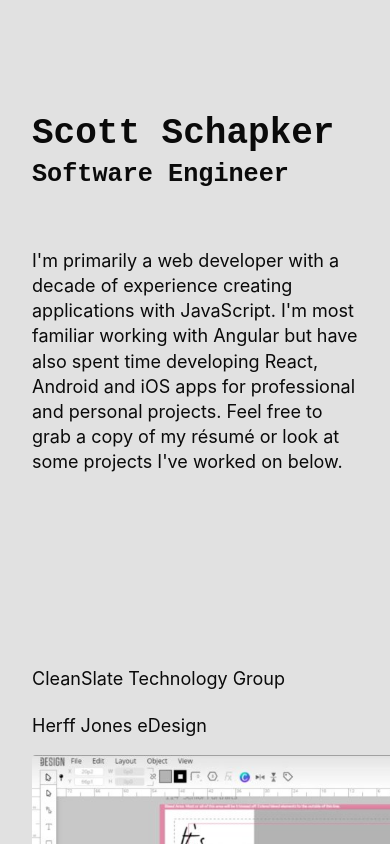
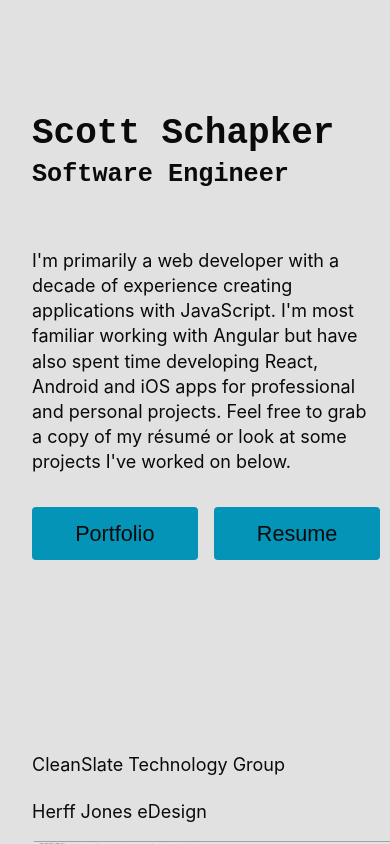
Before and after one commit to scoottrick/my-website, a Vue app: page / in a window 390 px wide. Shown: the top 844 px of the page. Built offline with nearby package versions, Linux system fonts and the light colour scheme; some icons are missing.

Commit message:
Reintroduces navigation buttons

```diff
--- a/src/assets/main.css
+++ b/src/assets/main.css
@@ -10,6 +10,11 @@
     #app {
         padding: 2rem;
     }
+}
+
+button,
+a {
+    cursor: pointer;
 }
 
 a {
--- a/src/components/IntroSection.vue
+++ b/src/components/IntroSection.vue
@@ -1,8 +1,12 @@
 <script setup>
-import { ref } from 'vue';
+import { ref, onMounted } from 'vue';
 
 const hackable = ref(null);
-let animating = ref(false);
+const animating = ref(false);
+
+onMounted(() => {
+    setTimeout(triggerHackEffect, 200);
+});
 
 function triggerHackEffect() {
     hackText(hackable.value);
@@ -14,7 +18,7 @@ function randomLetter() {
 }
 
 function hackText(target) {
-    if (animating.value) {
+    if (!target || animating.value) {
         return;
     }
     const initialText = target.innerText;
@@ -46,7 +50,7 @@ function hackText(target) {
 
 <template>
     <div class="header" @mouseenter="triggerHackEffect">
-        <div class="description-container">
+        <div class="text">
             <span>
                 <h1>Scott Schapker</h1>
                 <h2 ref="hackable">Software Engineer</h2>
@@ -58,7 +62,19 @@ function hackText(target) {
                 free to grab a copy of my résumé or look at some projects I've worked on below.
             </p>
         </div>
-        <img src="/headshot.jpg" alt="Me" />
+        <div class="image">
+            <img src="/headshot.jpg" alt="Me" />
+        </div>
+        <nav>
+            <span>
+                <a href="#portfolio">
+                    <button>Portfolio</button>
+                </a>
+                <a href="/Scott-Schapker-Resume.pdf" target="_blank">
+                    <button>Resume</button>
+                </a>
+            </span>
+        </nav>
     </div>
 </template>
 
@@ -78,41 +94,64 @@ h2 {
     font-size: 1.4em;
     margin-bottom: 2rem;
 }
+.header {
+    --image-size: 350px;
+    display: grid;
+    grid-template-columns: 1fr var(-image-size);
+    grid-template-rows: auto;
+    grid-template-areas: 'text image' 'nav .';
+    row-gap: 2rem;
+    column-gap: 4rem;
+    padding-top: 10vh;
+    padding-bottom: 20vh;
+}
+.header .text {
+    grid-area: text;
+    align-self: end;
+}
+.header .image {
+    grid-area: image;
+}
+.header nav {
+    grid-area: nav;
+    text-align: left;
+}
+.header nav span {
+    display: inline-flex;
+    flex-direction: row;
+    justify-content: space-between;
+    gap: 1rem;
+}
 
 .header p {
     font-size: 1em;
     line-height: 1.4;
 }
 
-.header {
-    display: flex;
-    column-gap: 4rem;
-    padding-top: 10vh;
-    padding-bottom: 20vh;
-}
-
 .header img {
-    --size: 350px;
-    width: var(--size);
-    height: var(--size);
+    display: block;
+    width: var(--image-size);
+    height: var(--image-size);
     border-radius: 4px;
 }
 
-.description-container {
-    display: flex;
-    flex-direction: column;
-    justify-content: end;
-}
-
 @media screen and (max-width: 1080px) {
-    .header img {
-        --size: 200px;
+    .header {
+        --image-size: 250px;
+        column-gap: 2rem;
     }
 }
-
 @media screen and (max-width: 720px) {
-    .header img {
+    .header {
+        grid-template-columns: 1fr;
+        grid-template-rows: auto;
+        grid-template-areas: 'text' 'nav';
+    }
+    .header .image {
         display: none;
+    }
+    .header nav {
+        text-align: center;
     }
 }
 </style>
```
